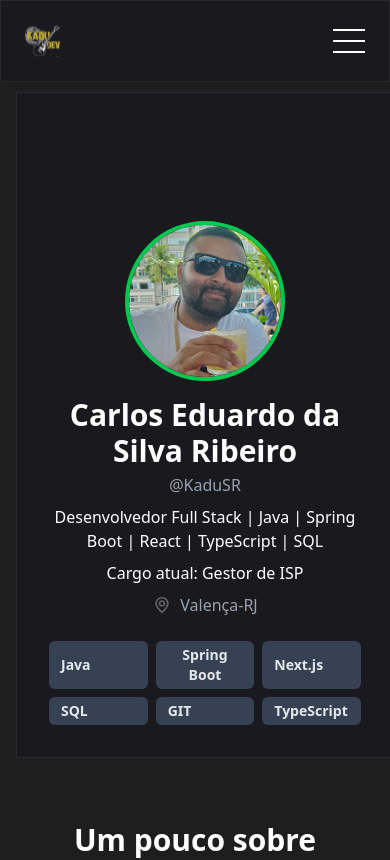
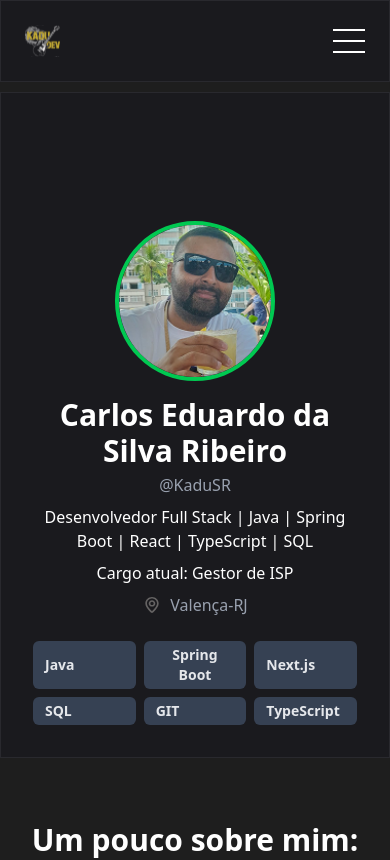
Before and after one commit to KaduSR/kadusr-portfolio, a React (Vite) app: page / in a window 390 px wide. Shown: the top 860 px of the page. Built offline with nearby package versions, Linux system fonts and the light colour scheme.

Commit message:
refactor(styles): update styling and layout
- Adjusted App component layout.
- Updated max-width for #root.
- Removed unnecessary padding.
- Refined ProfileCard styling.
- Improved responsiveness.

```diff
--- a/src/App.tsx
+++ b/src/App.tsx
@@ -5,9 +5,9 @@ import { About } from "./components/About";
 
 function App() {
   return (
-    <div className="bg-[#1E1E1E] text-white min-h-screen font-sans">
-      <main className="container mx-auto px-4 w-full">
-          <Header/>
+    <div className="bg-[#1E1E1E] text-white font-sans">
+      <main className="container mx-auto">
+        <Header />
         <div className="pt-23" id="profile-card-container">
           <ProfileCard />
         </div>
--- a/src/styles/App.css
+++ b/src/styles/App.css
@@ -1,8 +1,11 @@
 #root {
-  max-width: 1426px;
+  max-width: 1440px;
   margin: 0 auto;
   padding: 2rem;
   text-align: center;
+}
+.profile-card-container {
+
 }
 
 .logo {
@@ -35,7 +38,6 @@
 
 .card {
   padding: 2em;
-  max-width: 1426px;
 }
 
 .read-the-docs {
--- a/src/styles/module/ProfileCard.module.css
+++ b/src/styles/module/ProfileCard.module.css
@@ -1,7 +1,7 @@
 @import "tailwindcss";
 
 .card {
-    @apply w-[378px] min-[700px]:w-[1440px] pt-32 p-8 flex flex-col items-center text-center mx-auto;
+    @apply pt-32 p-8 flex flex-col items-center text-center mx-auto;
     border: 1px solid #29292E;
     background-color: #1A1A1E;
 }
```
